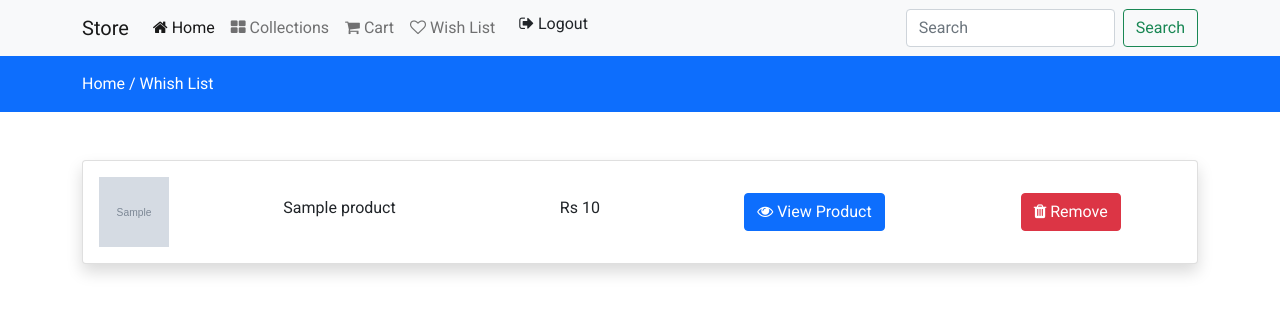
After one commit to Bernardo-Mejia/EcommerceDjango, a Django app: page /wishlist in a window 1280 px wide. The commit adds this page. Shown: the top 314 px of the page. Run offline with Django 4.2, Linux system fonts and the light colour scheme; a user stored in the database is signed in; tables that the repository leaves empty hold one stand-in row (values such as "Sample post"); grey boxes marked "Sample" are stand-in pictures; some libraries are stand-ins or nearby versions.

Commit message:
Wish List

```diff
--- a/static/js/custom.js
+++ b/static/js/custom.js
@@ -1,53 +1,53 @@
 $(document).ready(function () {
   $(".increment-btn").click(function (e) {
     e.preventDefault();
-        var inc_value = $(this).closest('.product_data').find('.qty-input').val();
-        var value = parseInt(inc_value, 10)
+    var inc_value = $(this).closest(".product_data").find(".qty-input").val();
+    var value = parseInt(inc_value, 10);
     value = isNaN(value) ? 0 : value;
-        if(value < 10){
-            value++
-            $(this).closest('.product_data').find('.qty-input').val(value);
+    if (value < 10) {
+      value++;
+      $(this).closest(".product_data").find(".qty-input").val(value);
     }
   });
 
   $(".decrement-btn").click(function (e) {
     e.preventDefault();
-        var dec_value = $(this).closest('.product_data').find('.qty-input').val();
-        var value = parseInt(dec_value, 10)
+    var dec_value = $(this).closest(".product_data").find(".qty-input").val();
+    var value = parseInt(dec_value, 10);
     value = isNaN(value) ? 0 : value;
-        if(value > 1){
-            value--
-            $(this).closest('.product_data').find('.qty-input').val(value);
+    if (value > 1) {
+      value--;
+      $(this).closest(".product_data").find(".qty-input").val(value);
     }
   });
 
   $(".addToCartBtn").click(function (e) {
     e.preventDefault();
-        var product_id = $(this).closest('.product_data').find('.prod_id').val();
-        var product_qty = $(this).closest('.product_data').find('.qty-input').val();
+    var product_id = $(this).closest(".product_data").find(".prod_id").val();
+    var product_qty = $(this).closest(".product_data").find(".qty-input").val();
     var token = $("input[name=csrfmiddlewaretoken]").val();
-        console.log(token);
-        console.log(product_id);
-        console.log(product_qty);
+    // console.log(token);
+    // console.log(product_id);
+    // console.log(product_qty);
     $.ajax({
-            type: 'POST',
-            url: '/add-to-cart',
+      type: "POST",
+      url: "/add-to-cart",
       data: {
-                'product_id':product_id,
-                'product_qty':product_qty,
-                csrfmiddlewaretoken: token
+        product_id: product_id,
+        product_qty: product_qty,
+        csrfmiddlewaretoken: token,
       },
       success: function (response) {
-                console.log("Product added", response);
-                response.status == 'success'
+        // console.log("Product added", response);
+        response.status == "success"
           ? alertify.success(response.message)
-                : response.status == 'warning'
+          : response.status == "warning"
           ? alertify.warning(response.message)
-                : response.status == 'error'
+          : response.status == "error"
           ? alertify.error(response.message)
-                : response.status == 'info'
+          : response.status == "info"
           ? alertify.notify(response.message)
-                : alertify.message(response.message)
+          : alertify.message(response.message);
         /*
                     success
                     warning
@@ -55,7 +55,33 @@ $(document).ready(function () {
                     notify
                     message
                 */
-            }
+      },
+    });
+  });
+
+  $(".addToWishList").click(function (e) {
+    e.preventDefault();
+    var product_id = $(this).closest(".product_data").find(".prod_id").val();
+    var token = $("input[name=csrfmiddlewaretoken]").val();
+
+    $.ajax({
+      type: "POST",
+      url: "/add-to-wishlist",
+      data: {
+        product_id,
+        csrfmiddlewaretoken: token,
+      },
+      success: function (response) {
+        response.status == "success"
+          ? alertify.success(response.message)
+          : response.status == "warning"
+          ? alertify.warning(response.message)
+          : response.status == "error"
+          ? alertify.error(response.message)
+          : response.status == "info"
+          ? alertify.notify(response.message)
+          : alertify.message(response.message);
+      },
     });
   });
 
@@ -64,24 +90,24 @@ $(document).ready(function () {
     var product_id = $(this).closest(".product_data").find(".prod_id").val();
     var product_qty = $(this).closest(".product_data").find(".qty-input").val();
     var token = $("input[name=csrfmiddlewaretoken]").val();
-        if(product_qty == 10 && product_qty == 1){
-            console.log("Mostrar");
+    if (product_qty == 10 && product_qty == 1) {
+      //   console.log("Mostrar");
     }
     $.ajax({
-            type: 'POST',
-            url: '/update-cart',
+      type: "POST",
+      url: "/update-cart",
       data: {
-                'product_id':product_id,
-                'product_qty':product_qty,
-                csrfmiddlewaretoken: token
+        product_id: product_id,
+        product_qty: product_qty,
+        csrfmiddlewaretoken: token,
       },
-            success: function (response) {}
+      success: function (response) {},
     });
   });
 
-    $(".delete-cart-item").click(function (e) {
+  $(document).on("click", ".delete-cart-item", function (e) {
     e.preventDefault();
-        var product_id = $(this).closest('.product_data').find('.prod_id').val();
+    var product_id = $(this).closest(".product_data").find(".prod_id").val();
     var token = $("input[name=csrfmiddlewaretoken]").val();
 
     $.ajax({
@@ -92,12 +118,40 @@ $(document).ready(function () {
         csrfmiddlewaretoken: token,
       },
       success: function (response) {
-                response.status == 'success'
+        response.status == "success"
           ? alertify.success(response.message)
-                : alertify.message(response.message)
+          : alertify.message(response.message);
 
         $(".carddata").load(location.href + " .carddata");
-            }
+      },
+    });
+  });
+
+  $(document).on("click", ".delete-wishlist-item", function (e) {
+    e.preventDefault();
+    var product_id = $(this).closest(".product_data").find(".prod_id").val();
+    var token = $("input[name=csrfmiddlewaretoken]").val();
+
+    $.ajax({
+      type: "POST",
+      url: "/delete-wishlist-item",
+      data: {
+        product_id,
+        csrfmiddlewaretoken: token,
+      },
+      success: function (response) {
+        response.status == "success"
+          ? alertify.success(response.message)
+          : response.status == "warning"
+          ? alertify.warning(response.message)
+          : response.status == "error"
+          ? alertify.error(response.message)
+          : response.status == "info"
+          ? alertify.notify(response.message)
+          : alertify.message(response.message);
+
+        $(".wishdata").load(location.href + " .wishdata");
+      },
     });
   });
 });
--- a/store/admin.py
+++ b/store/admin.py
@@ -6,10 +6,16 @@ class CartAdmin(admin.ModelAdmin):
     search_fields = ("user__username", "product__name")
     date_hierarchy = ('created_at')
 
+class WishListAdmin(admin.ModelAdmin):
+    list_display = ('user', "product",)
+    search_fields = ("user__username", "product__name")
+    date_hierarchy = ('created_at')
+
 # Register your models here.
 admin.site.register(models.Category)
 admin.site.register(models.Product)
 admin.site.register(models.Cart, CartAdmin)
+admin.site.register(models.WishList, WishListAdmin)
 
 
 admin.site.site_header = "Admin BGMP"
--- /dev/null
+++ b/store/controller/wishlist.py
@@ -0,0 +1,60 @@
+from django.http import JsonResponse
+from django.shortcuts import redirect, render, HttpResponse
+from django.contrib import messages
+from django.contrib.auth import authenticate, login, logout
+from django.contrib.auth.decorators import login_required
+
+from store.forms import CustomUserForm
+from store.models import Product, Cart, WishList
+
+
+@login_required(login_url="loginpage")
+def index(request):
+    wishListItems = WishList.objects.filter(user=request.user)
+    context = {"wishlist": wishListItems}
+    return render(request, "store/wishlist.html", context)
+
+
+def addtowishlist(request):
+    if request.method == "POST":
+        if request.user.is_authenticated:
+            prod_id = int(request.POST.get("product_id"))
+            product_check = Product.objects.get(id=prod_id)
+            if product_check:
+                if WishList.objects.filter(user=request.user.id, product=prod_id):
+                    return JsonResponse(
+                        {"message": "Product already in Wish List", "status": "info"}
+                    )
+                else:
+                    WishList.objects.create(user=request.user, product_id=prod_id)
+                    return JsonResponse(
+                        {"message": "Product added to Wish List", "status": "success"}
+                    )
+            else:
+                return JsonResponse(
+                    {"message": "No such propduct found", "status": "error"}
+                )
+        else:
+            return JsonResponse({"message": "Login to continue", "status": "warning"})
+    return redirect("/")
+
+
+def deletewishlist(request):
+    if request.method == "POST":
+        if request.user.is_authenticated:
+            prod_id = int(request.POST.get("product_id"))
+            if WishList.objects.filter(user=request.user.id, product=prod_id):
+                wishlistitems = WishList.objects.filter(
+                    user=request.user, product_id=prod_id
+                )
+                wishlistitems.delete()
+                return JsonResponse(
+                    {"message": "Product removed from Wish List", "status": "success"}
+                )
+            else:
+                return JsonResponse(
+                    {"message": "Product not found in Wish List", "status": "error"}
+                )
+        else:
+            return JsonResponse({"message": "Login to continue", "status": "warning"})
+    return redirect("/")
--- a/store/models.py
+++ b/store/models.py
@@ -58,3 +58,8 @@ class Cart(models.Model):
 
     def __str__(self):
         return f"{self.user}/{self.product.name}"
+
+class WishList(models.Model):
+    user = models.ForeignKey(User, on_delete=models.CASCADE)
+    product = models.ForeignKey(Product, on_delete=models.CASCADE)
+    created_at = models.DateTimeField(auto_now_add=True)
--- a/store/templates/store/inc/navbar.html
+++ b/store/templates/store/inc/navbar.html
@@ -1,6 +1,6 @@
 <nav class="navbar navbar-expand-lg navbar-light bg-light">
   <div class="container">
-    <a class="navbar-brand" href="#">Navbar</a>
+    <a class="navbar-brand" href="{% url 'home' %}">Store</a>
     <button
       class="navbar-toggler"
       type="button"
@@ -15,16 +15,19 @@
     <div class="collapse navbar-collapse" id="navbarSupportedContent">
       <ul class="navbar-nav me-auto mb-2 mb-lg-0 ml-auto">
         <li class="nav-item">
-          <a class="nav-link active" aria-current="page" href="{% url 'home' %}">Home</a>
+          <a class="nav-link active" aria-current="page" href="{% url 'home' %}"><i class="fa fa-home"></i> Home</a>
         </li>
         <li class="nav-item">
-          <a class="nav-link" href="{% url 'collections' %}">Collections</a>
+          <a class="nav-link" href="{% url 'collections' %}"><i class="fa fa-th-large" aria-hidden="true"></i> Collections</a>
         </li>
         <li class="nav-item">
-          <a class="nav-link" href="{% url 'cart' %}">Cart</a>
+          <a class="nav-link" href="{% url 'cart' %}"><i class="fa fa-shopping-cart" aria-hidden="true"></i> Cart</a>
+        </li>
+        <li class="nav-item">
+          <a class="nav-link" href="{% url 'wishlist' %}"><i class="fa fa-heart-o" aria-hidden="true"></i> Wish List</a>
         </li>
         {% if request.user.is_authenticated %}
-          <li><a class="dropdown-item" href="{% url 'logout' %}">Logout</a></li>
+          <li><a class="dropdown-item" href="{% url 'logout' %}"><i class="fa fa-sign-out" aria-hidden="true"></i> Logout</a></li>
         {% else %}
           <li class="nav-item dropdown">
             <a
@@ -38,9 +41,9 @@
               Session
             </a>
             <ul class="dropdown-menu" aria-labelledby="navbarDropdown">
-              <li><a class="dropdown-item" href="{% url 'loginpage' %}">Login</a></li>
+              <li><a class="dropdown-item" href="{% url 'loginpage' %}"><i class="fa fa-sign-in" aria-hidden="true"></i> Login</a></li>
               <li><hr class="dropdown-divider" /></li>
-              <li><a class="dropdown-item" href="{% url 'register' %}">Register</a></li>
+              <li><a class="dropdown-item" href="{% url 'register' %}"><i class="fa fa-tasks" aria-hidden="true"></i> Register</a></li>
             </ul>
           </li>
         {% endif %}
--- a/store/templates/store/products/view.html
+++ b/store/templates/store/products/view.html
@@ -83,7 +83,7 @@
                 {% if products.quantity > 0 %}
                   <button type="button" class="btn btn-primary me-3 float-start addToCartBtn">Add to car <i class="fa fa-shopping-cart"></i> </button>
                 {% endif %}
-                  <button type="button" class="btn btn-success me-3 float-start">Add to Whishlist <i class="fa fa-heart"></i> </button>
+                  <button type="button" class="btn btn-success me-3 float-start addToWishList">Add to Whishlist <i class="fa fa-heart"></i> </button>
               </div>
             </div>
           </div>
--- /dev/null
+++ b/store/templates/store/wishlist.html
@@ -0,0 +1,62 @@
+{% extends 'store/layouts/main.html' %} {% block content %} {% load humanize %}
+<div class="py-3 bg-primary">
+  <div class="container">
+    <a href="{% url 'home' %}" class="text-white">Home /</a>
+    <a href="{% url 'wishlist' %}" class="text-white">Whish List </a>
+  </div>
+</div>
+
+<div class="py-5">
+  <div class="container">
+    <div class="row">
+      <div class="col-md-12">
+        <div class="card shadow">
+          <div class="card-body wishdata">
+            {% if wishlist %} {% for item in wishlist %}
+            <div class="row product_data">
+              <div class="col-md-2 my-auto">
+                <img
+                  src="{{item.product.product_image.url}}"
+                  alt="{{item.product.name}}"
+                  height="70px"
+                  width="70px"
+                />
+              </div>
+              <div class="col-md-3 my-auto">
+                <h6>{{item.product.name}}</h6>
+              </div>
+              <div class="col-md-2 my-auto">
+                <h6>
+                  Rs {{ item.product.selling_price|stringformat:'d'|intcomma }}
+                </h6>
+              </div>
+              <div class="col-md-3 my-auto">
+                <input
+                  type="hidden"
+                  class="prod_id"
+                  value="{{item.product.id}}"
+                />
+                {% csrf_token %}
+                <a
+                  class="btn btn-primary"
+                  href="{% url 'productview' item.product.category.slug item.product.slug %}"
+                  ><i class="fa fa-eye"></i> View Product</a
+                >
+              </div>
+              <div class="col-md-2 my-auto">
+                <button class="btn btn-danger delete-wishlist-item">
+                  <i class="fa fa-trash"></i> Remove
+                </button>
+              </div>
+            </div>
+            {% endfor %} {% else %}
+            <h4>Your Wish List is empty</h4>
+            {% endif %}
+          </div>
+        </div>
+      </div>
+    </div>
+  </div>
+</div>
+
+{% endblock content %}
--- a/store/urls.py
+++ b/store/urls.py
@@ -4,7 +4,7 @@ from django.urls import path
 from django.conf import settings
 from django.conf.urls.static import static
 from .views import *
-from .controller import authview, cart
+from .controller import authview, cart, wishlist
 
 urlpatterns = [
     path('', view=home, name='home'),
@@ -20,4 +20,8 @@ urlpatterns = [
     path('cart', cart.viewcart, name="cart"),
     path('update-cart', cart.updatecart, name="updatecart"),
     path('delete-cart-item', cart.deletecartitem, name="deletecartitem"),
+
+    path("wishlist", wishlist.index, name="wishlist"),
+    path("add-to-wishlist", wishlist.addtowishlist, name="addtowishlist"),
+    path("delete-wishlist-item", wishlist.deletewishlist, name="deletewishlist"),
 ]
```
Also changed, not shown: store/controller/cart.py (+5 -4 lines), store/migrations/0005_alter_cart_options_wishlist.py (added). Lines whose indentation alone changed are shown as unchanged.
